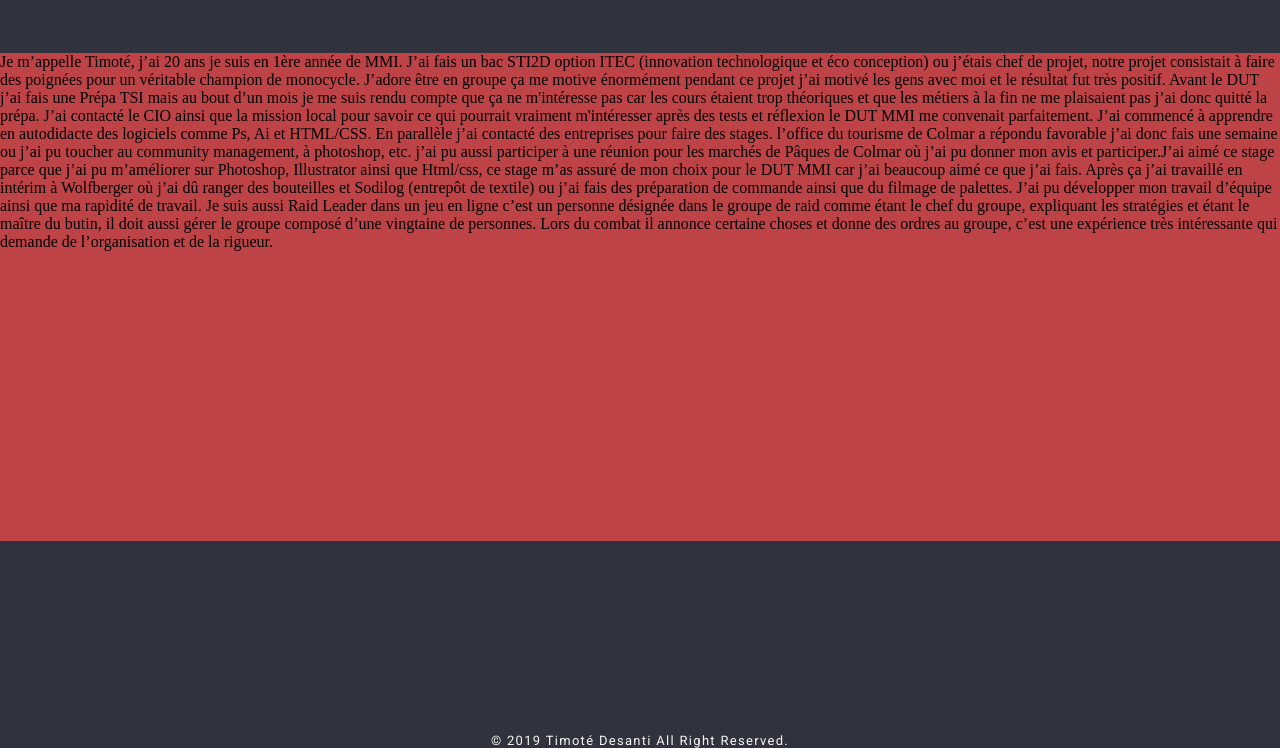
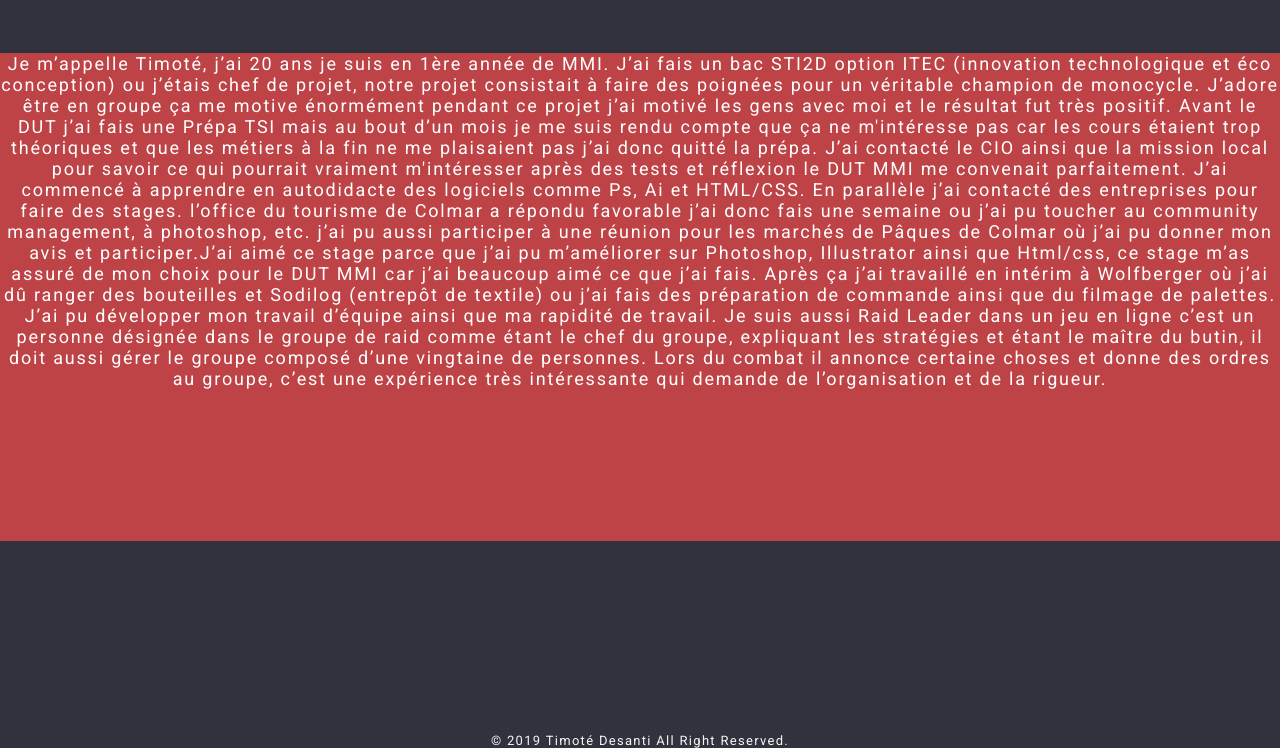
Before and after one commit to Snoufi/Portfolio, a plain HTML site: page Parcours.html in a window 1280 px wide. Shown: the part 187-935 px from the top of the page. Drawn offline with Linux system fonts and the light colour scheme.

Commit message:
Update style.css

```diff
--- a/styles/style.css
+++ b/styles/style.css
@@ -179,6 +179,14 @@ footer {
   top: 240px;
   bottom: 9%;
   background: #be4346;
+  font-family: 'Roboto';
+  font-style: normal;
+  font-weight: normal;
+  font-size: 18px;
+  line-height: 21px;
+  text-align: center;
+  letter-spacing: 0.1em;
+  color: #ffffff;
 }
 
 /* PAGE COMPÉTENCES */
```
